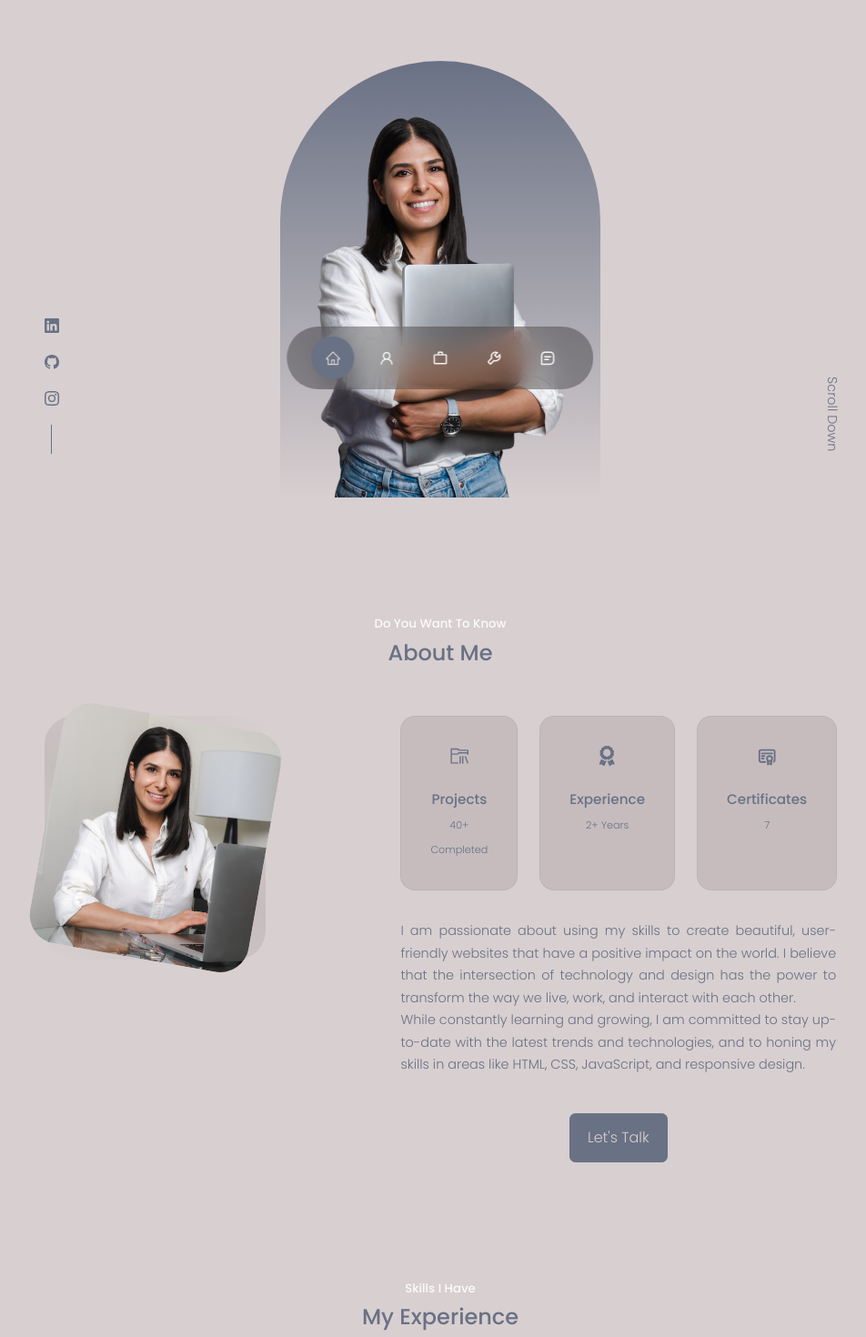
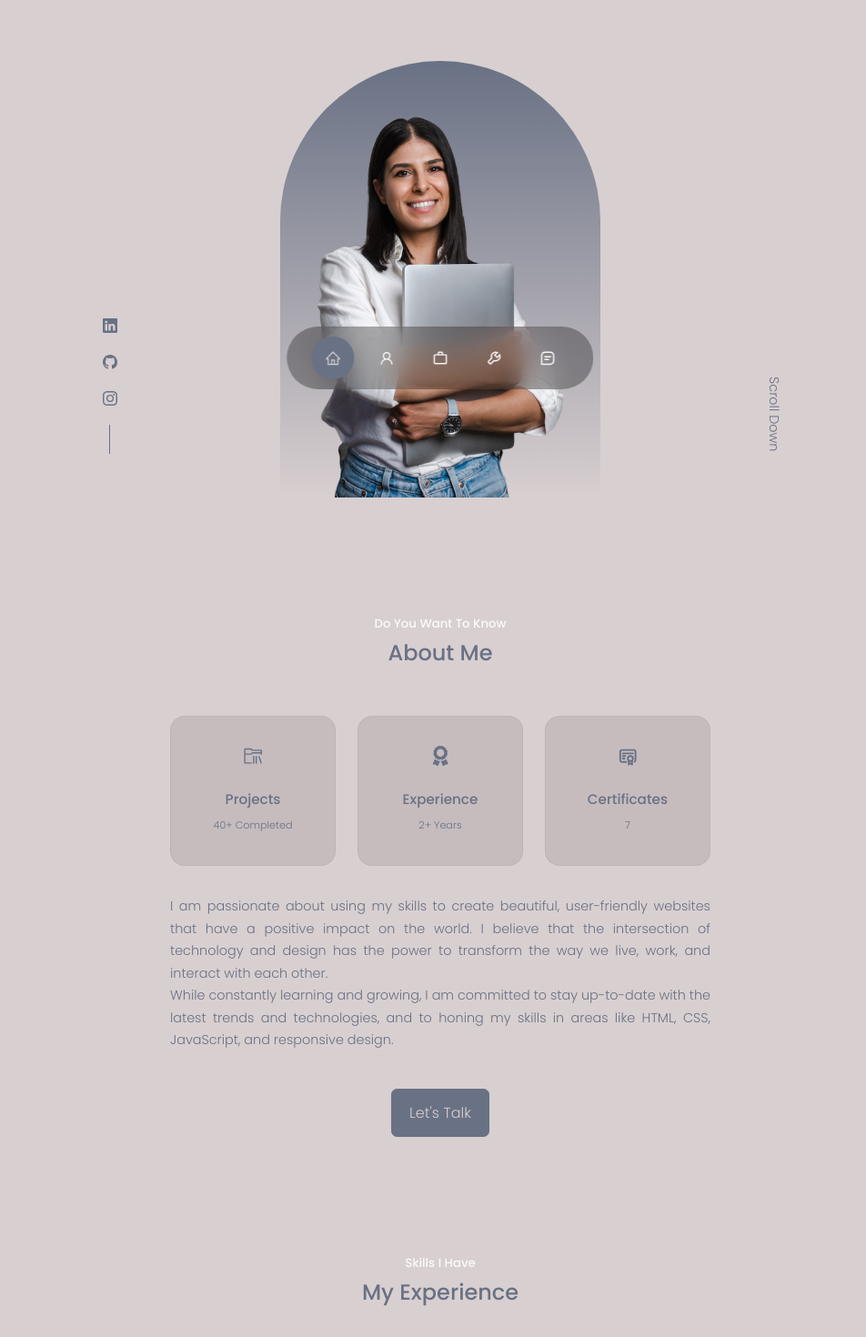
Before and after one commit to ivonamojsovska/react-porfolio, a React (Create React App) app: page / in a window 1280 px wide. Shown: the part 340-1810 px from the top of the page at 91% size, without its empty margins (156-1108 px from the left). Built offline with nearby package versions, Linux system fonts and the light colour scheme.

Commit message:
readme file edited

```diff
--- a/src/components/about/About.css
+++ b/src/components/about/About.css
@@ -1,7 +1,7 @@
 .about__container {
-  display: grid;
+  /* display: grid;
   grid-template-columns: 35% 55%;
-  gap: 10%;
+  gap: 10%; */
   text-align: center;
 }
 
@@ -69,6 +69,10 @@
   font-size: 0.7rem;
 }
 
+.about__content {
+  width: 80%;
+  margin: 0 auto;
+}
 .about__content p {
   margin: 2rem 0 2.6rem;
   color: var(--color-primary);
--- a/src/components/about/About.jsx
+++ b/src/components/about/About.jsx
@@ -12,11 +12,11 @@ function About() {
       <h2>About Me</h2>
 
       <div className="container about__container">
-        <div className="about__me">
+        {/* <div className="about__me">
           <div className="about__me-image">
-            <img src={ME} alt="about image" />
+            <img src={ME} alt="about-me" />
           </div>
-        </div>
+        </div> */}
         <div className="about__content">
           <div className="about__cards">
             <article className="about__card">
--- a/src/index.css
+++ b/src/index.css
@@ -20,7 +20,7 @@
 
   --transition: all 400ms ease;
 
-  --container-width-lg: 68%;
+  --container-width-lg: 58%;
   --container-width-md: 80%;
   --container-width-sm: 90%;
 }
```
Also changed, not shown: 2 other files (tests, documents, lock files or other folders).
